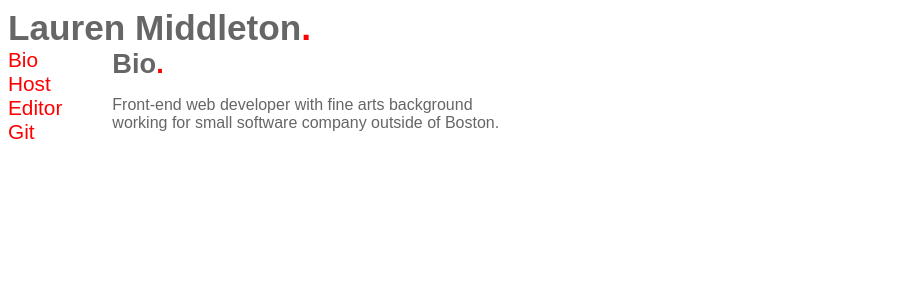
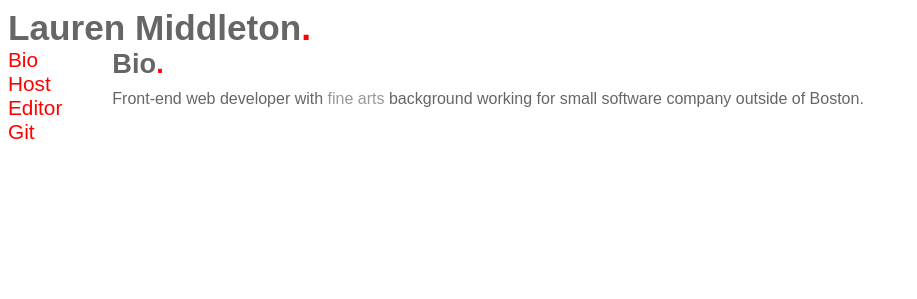
Before and after one commit to StefanDi/dwa, a PHP site: page /p1/index.html in a window 1280 px wide. Shown: the top 299 px of the page, without its empty margins (0-917 px from the left). Run offline with PHP 8.4, Linux system fonts and the light colour scheme.

Commit message:
added less, styling adjustments

```diff
--- /dev/null
+++ b/p1/css/colors.css
@@ -0,0 +1,4 @@
+/*LESS test*/
+.arts {
+  color: #999999;
+}
--- a/p1/css/lkm-styles.css
+++ b/p1/css/lkm-styles.css
@@ -1,53 +1,51 @@
 /*LKM Styles*/
-
+/*LESS test*/
+.arts {
+  color: #999999;
+}
 html {
-	color: #666666;
+  color: #666667;
   font-family: Century Gothic, sans-serif;
 }
-
 .red {
   color: red;
 }
-
 .ul-basic {
   list-style-type: none;
   padding: 0;
   margin: 0;
 }
-
-a:link, a:visited {
+a:link,
+a:visited {
   color: red;
   text-decoration: none;
 }
-
 a:hover {
   color: #666666;
 }
-
 .nav {
   float: left;
   font-size: 1.3em;
 }
+.content {
+  /*border: solid 1px green;*/
 
-.content {
   float: left;
-	height: 120px;
+  height: 64px;
   margin-left: 50px;
   overflow: hidden;
-	width: 400px;
+  width: 900px;
 }
-
 h1 {
   font-size: 2.2em;
   margin: 0;
 }
-
 h2 {
   font-size: 1.7em;
   margin: 0;
-	margin-top: 50px;
+  margin-top: 0px;
+  margin-bottom: 10px;
 }
-
-.h2-top{
-	margin-top: 0;
+p {
+  margin: 0;
 }
--- a/p1/index.html
+++ b/p1/index.html
@@ -18,18 +18,24 @@
 		</ul>
 	</div>
 	<div class="content">
-		<a name="bio"></a>
-		<h2 class="h2-top">Bio<span class="red">.</span></h2>
-		<p>Front-end web developer with fine arts background working for small software company outside of Boston.</p>
-		<a name="host"></a>
-		<h2>Host<span class="red">.</span></h2>
-		<p>'Small' plan on ASO.</p>
-		<a name="editor"></a>
-		<h2>Editor<span class="red">.</span></h2>
-		<p>Notepad++ on PC, BBEdit on Mac.</p>
-		<a name="git"></a>
-		<h2>Git<span class="red">.</span></h2>
-		<p><a href="https://github.com/lmiddleton/dwa">https://github.com/lmiddleton/dwa</a></p>
+
+		<h2 id="bio">Bio<span class="red">.</span></h2>
+		<p>Front-end web developer with <span class="arts">fine arts</span> background working for small software company outside of Boston.</p>
+
+		<h2 id="host">Host<span class="red">.</span></h2>
+		<p>
+			'Small' plan on ASO.<br />
+		</p>
+
+		<h2 id="editor">Editor<span class="red">.</span></h2>
+		<p>
+			Notepad++ on PC, BBEdit on Mac
+		</p>
+
+		<h2 id="git">Git<span class="red">.</span></h2>
+		<p>
+			<a href="https://github.com/lmiddleton/dwa">https://github.com/lmiddleton/dwa</a><br />
+		</p>
 		<h2></h2>
 	</div>
 </body>
--- /dev/null
+++ b/p1/less/colors.less
@@ -0,0 +1,7 @@
+/*LESS test*/
+
+@lkmgray: #999999;
+
+.arts {
+	color: @lkmgray;
+}
--- /dev/null
+++ b/p1/less/lkm-styles.less
@@ -0,0 +1,57 @@
+/*LKM Styles*/
+
+@import "colors";
+
+html {
+	color: #666667;
+	font-family: Century Gothic, sans-serif;
+}
+
+.red {
+	color: red;
+}
+
+.ul-basic {
+	list-style-type: none;
+	padding: 0;
+	margin: 0;
+}
+
+a:link, a:visited {
+	color: red;
+	text-decoration: none;
+}
+
+a:hover {
+	color: #666666;
+}
+
+.nav {
+	float: left;
+	font-size: 1.3em;
+}
+
+.content {
+	/*border: solid 1px green;*/
+	float: left;
+	height: 64px;
+	margin-left: 50px;
+	overflow: hidden;
+	width: 900px;
+}
+
+h1 {
+	font-size: 2.2em;
+	margin: 0;
+}
+
+h2 {
+	font-size: 1.7em;
+	margin: 0;
+	margin-top: 0px;
+	margin-bottom: 10px;
+}
+
+p {
+	margin: 0;
+}
```
Also changed, not shown: p1/print_colors.php (added, +28 -0 lines). Lines whose indentation alone changed are shown as unchanged.
